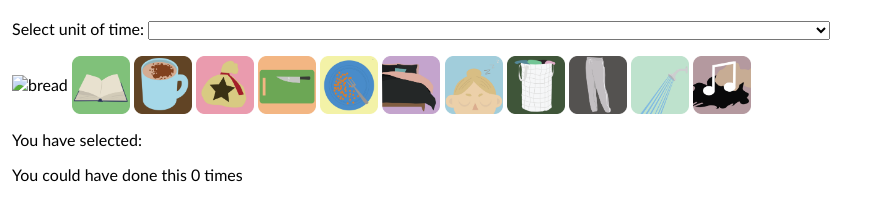
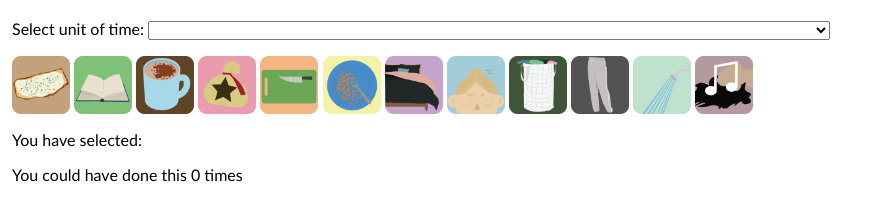
Before and after one commit to SarahDevinGlimpse/interactive, a plain HTML site: page clock/clocksite.html in a window 1280 px wide. Shown: the part 63-284 px from the top of the page, without its empty margins (0-881 px from the left). Drawn offline with nearby package versions, Linux system fonts and the light colour scheme; files whose address does not match are found by name.

Commit message:
Update clocksite.html

```diff
--- a/clock/clocksite.html
+++ b/clock/clocksite.html
@@ -120,7 +120,7 @@
 			</select>
 		</form>
 		<p></p>
-		<img src="clock/clockiconimgs/unit1.png" alt="bread" width="58" align="center" id="pic">
+		<img src="clockiconimgs/unit1.png" alt="bread" width="58" align="center" id="pic">
 		<img src="clock/clockiconimgs/unit2.png" alt="unit 2" width="58" align="center" class="pic">
 		<img src="clock/clockiconimgs/unit3.png" alt="unit 3" width="58" align="center" class="pic">
 		<img src="clock/clockiconimgs/unit4.png" alt="unit 4" width="58" align="center" class="pic">
```
